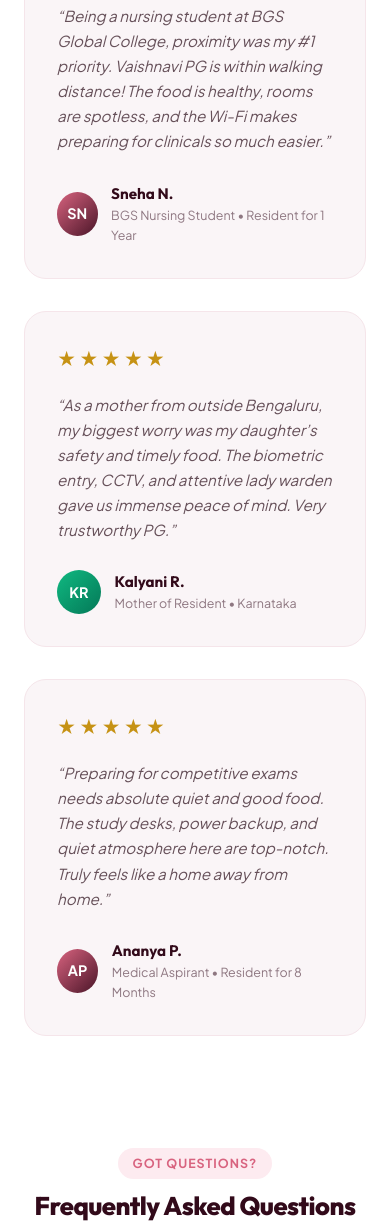
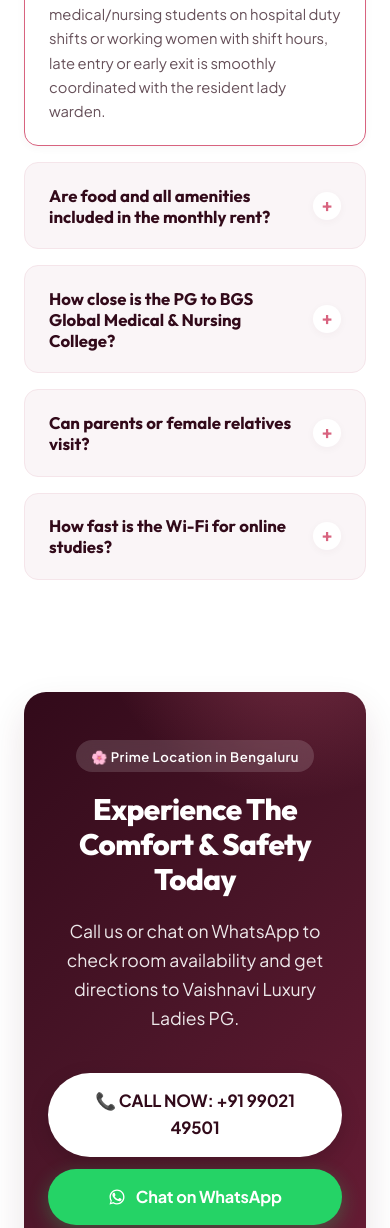
Before and after one commit to SMR-Solutions/Vaishnavi-PG, a website built with Vite: page index.html in a window 390 px wide. Shown: the part 8601-9829 px from the top of the page. Built offline with nearby package versions, Linux system fonts and the light colour scheme.

Commit message:
fix: remove reviews section and all navigation links

```diff
--- a/index.html
+++ b/index.html
@@ -90,7 +90,6 @@
           <a href="#rooms" class="nav-link">Rooms & Rent</a>
           <a href="#amenities" class="nav-link">Amenities</a>
           <a href="#safety" class="nav-link">Safety & Security</a>
-          <a href="#reviews" class="nav-link">Reviews</a>
           <a href="#contact-footer" class="nav-link">Contact</a>
         </nav>
 
@@ -129,7 +128,6 @@
           <a href="#rooms" class="mobile-link">Rooms & Rent</a>
           <a href="#amenities" class="mobile-link">Amenities</a>
           <a href="#safety" class="mobile-link">Safety & Security</a>
-          <a href="#reviews" class="mobile-link">Reviews</a>
           <a href="#contact-footer" class="mobile-link">Contact & Location</a>
 
           <div class="drawer-actions">
@@ -622,62 +620,6 @@
         </div>
       </section>
 
-      <!-- TESTIMONIALS & REVIEWS -->
-      <section class="section reviews-section" id="reviews">
-        <div class="container">
-          <div class="section-header text-center">
-            <span class="section-tag">Loved By Residents & Parents</span>
-            <h2 class="section-title">What The Residents Have To Say</h2>
-            <p class="section-subtitle">
-              Hear from medical/nursing students and working women staying at Vaishnavi Luxury Ladies PG:
-            </p>
-          </div>
-
-          <div class="reviews-grid">
-            <div class="review-card">
-              <div class="review-stars">★★★★★</div>
-              <p class="review-quote">
-                “Being a nursing student at BGS Global College, proximity was my #1 priority. Vaishnavi PG is within walking distance! The food is healthy, rooms are spotless, and the Wi-Fi makes preparing for clinicals so much easier.”
-              </p>
-              <div class="reviewer-meta">
-                <div class="reviewer-avatar">SN</div>
-                <div>
-                  <div class="reviewer-name">Sneha N.</div>
-                  <div class="reviewer-role">BGS Nursing Student • Resident for 1 Year</div>
-                </div>
-              </div>
-            </div>
-
-            <div class="review-card">
-              <div class="review-stars">★★★★★</div>
-              <p class="review-quote">
-                “As a mother from outside Bengaluru, my biggest worry was my daughter’s safety and timely food. The biometric entry, CCTV, and attentive lady warden gave us immense peace of mind. Very trustworthy PG.”
-              </p>
-              <div class="reviewer-meta">
-                <div class="reviewer-avatar parent">KR</div>
-                <div>
-                  <div class="reviewer-name">Kalyani R.</div>
-                  <div class="reviewer-role">Mother of Resident • Karnataka</div>
-                </div>
-              </div>
-            </div>
-
-            <div class="review-card">
-              <div class="review-stars">★★★★★</div>
-              <p class="review-quote">
-                “Preparing for competitive exams needs absolute quiet and good food. The study desks, power backup, and quiet atmosphere here are top-notch. Truly feels like a home away from home.”
-              </p>
-              <div class="reviewer-meta">
-                <div class="reviewer-avatar">AP</div>
-                <div>
-                  <div class="reviewer-name">Ananya P.</div>
-                  <div class="reviewer-role">Medical Aspirant • Resident for 8 Months</div>
-                </div>
-              </div>
-            </div>
-          </div>
-        </div>
-      </section>
 
       <!-- FREQUENTLY ASKED QUESTIONS -->
       <section class="section faq-section" id="faq">
@@ -816,10 +758,10 @@
           <h4 class="footer-heading">Quick Links</h4>
           <ul class="footer-links">
             <li><a href="#overview">Overview</a></li>
-            <li><a href="#rooms">Rooms & Pricing</a></li>
+            <li><a href="#rooms">Rooms & Rent</a></li>
             <li><a href="#amenities">Included Amenities</a></li>
             <li><a href="#safety">Safety & Security</a></li>
-            <li><a href="#reviews">Verified Reviews</a></li>
+            <li><a href="#faq">Frequently Asked Questions</a></li>
           </ul>
         </div>
 
--- a/src/style.css
+++ b/src/style.css
@@ -1857,87 +1857,6 @@ button {
   margin-top: auto;
 }
 
-/* ==========================================================================
-   TESTIMONIALS & REVIEWS
-   ========================================================================== */
-
-.reviews-section {
-  background: #FFFFFF;
-}
-
-.reviews-grid {
-  display: grid;
-  grid-template-columns: repeat(3, 1fr);
-  gap: 2rem;
-}
-
-.review-card {
-  background: var(--bg-page);
-  border-radius: var(--radius-lg);
-  padding: 2rem;
-  border: 1px solid var(--border-card);
-  display: flex;
-  flex-direction: column;
-  transition: var(--transition);
-}
-
-.review-card:hover {
-  transform: translateY(-5px);
-  background: #FFFFFF;
-  border-color: var(--rose-soft);
-  box-shadow: var(--shadow-md);
-}
-
-.review-stars {
-  color: var(--champagne-gold);
-  letter-spacing: 3px;
-  font-size: 1.15rem;
-  margin-bottom: 1.15rem;
-}
-
-.review-quote {
-  font-size: 0.95rem;
-  color: var(--text-secondary);
-  line-height: 1.65;
-  margin-bottom: 1.75rem;
-  font-style: italic;
-  flex: 1;
-}
-
-.reviewer-meta {
-  display: flex;
-  align-items: center;
-  gap: 0.85rem;
-}
-
-.reviewer-avatar {
-  width: 44px;
-  height: 44px;
-  background: linear-gradient(135deg, var(--rose-quartz) 0%, var(--mulberry-main) 100%);
-  color: #FFFFFF;
-  border-radius: 50%;
-  display: flex;
-  align-items: center;
-  justify-content: center;
-  font-weight: 700;
-  font-size: 0.9rem;
-}
-
-.reviewer-avatar.parent {
-  background: linear-gradient(135deg, #10B981 0%, #047857 100%);
-}
-
-.reviewer-name {
-  font-family: var(--font-heading);
-  font-weight: 700;
-  font-size: 0.95rem;
-  color: var(--mulberry-dark);
-}
-
-.reviewer-role {
-  font-size: 0.78rem;
-  color: var(--text-muted);
-}
 
 /* ==========================================================================
    LOCATION & NEIGHBORHOOD
@@ -2698,10 +2617,6 @@ button {
     padding: 2.5rem;
   }
 
-  .reviews-grid {
-    grid-template-columns: 1fr;
-  }
-
   .footer-container {
     grid-template-columns: repeat(2, 1fr);
   }
```
